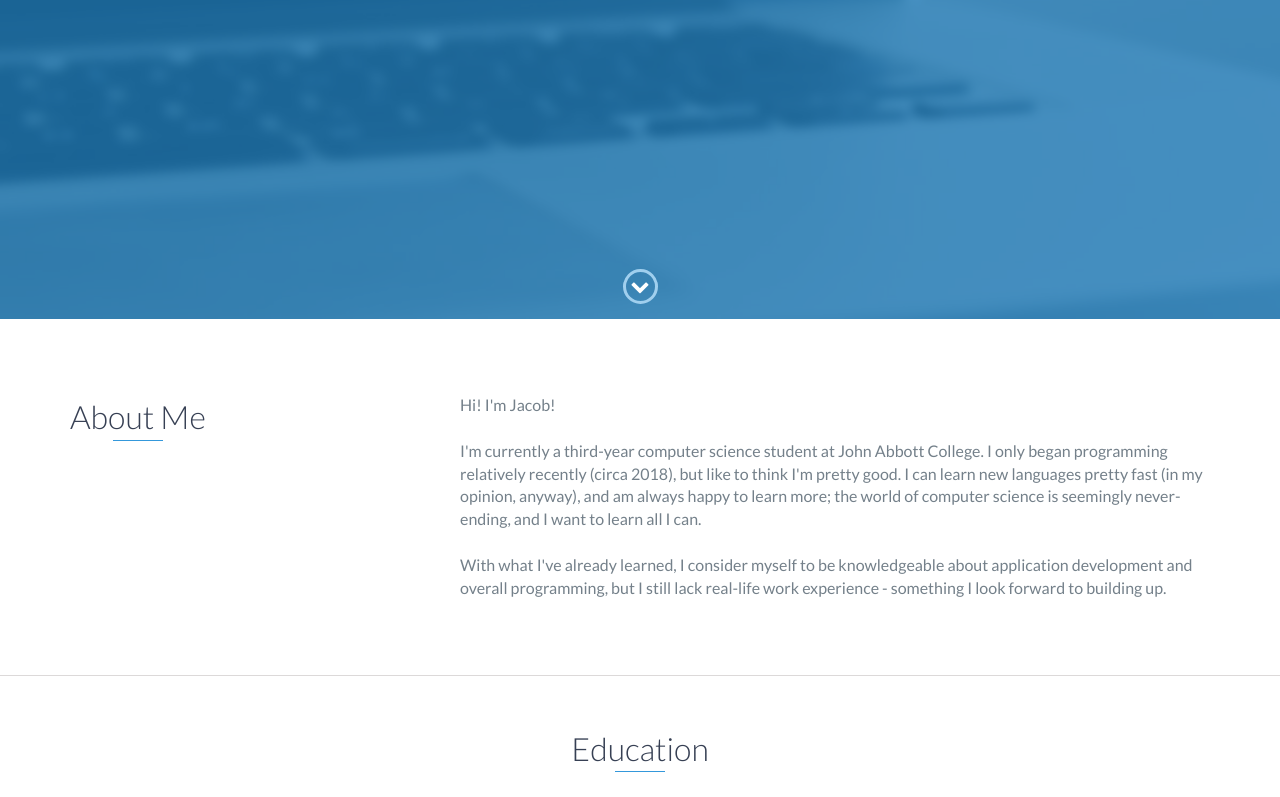
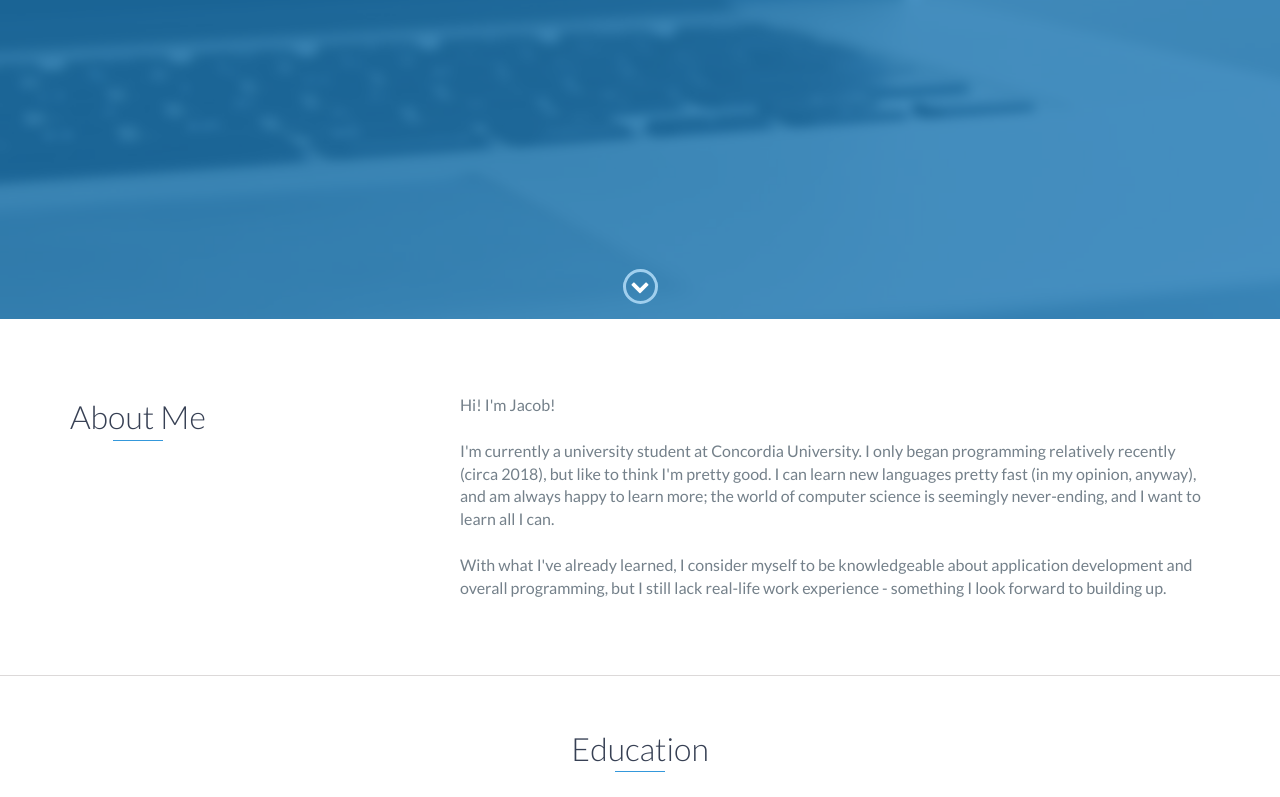
Before and after one commit to jacoblevy2002/jacoblevy2002.github.io, a website: page index.html in a window 1280 px wide. Shown: the part 481-1278 px from the top of the page. Drawn offline with nearby package versions, Linux system fonts and the light colour scheme.

Commit message:
updated intro

```diff
--- a/index.html
+++ b/index.html
@@ -69,7 +69,7 @@
                 </div>
                 <div class="col-md-8">
                     <p>
-                        Hi! I'm Jacob!<br/><br/>I'm currently a third-year computer science student at John Abbott College. I only began programming relatively recently (circa 2018), but like to think I'm pretty good. I can learn new languages pretty fast (in my opinion, anyway), and am always happy to learn more; the world of computer science is seemingly never-ending, and I want to learn all I can.<br/><br/>With what I've already learned, I consider myself to be knowledgeable about application development and overall programming, but I still lack real-life work experience - something I look forward to building up.
+                        Hi! I'm Jacob!<br/><br/>I'm currently a university student at Concordia University. I only began programming relatively recently (circa 2018), but like to think I'm pretty good. I can learn new languages pretty fast (in my opinion, anyway), and am always happy to learn more; the world of computer science is seemingly never-ending, and I want to learn all I can.<br/><br/>With what I've already learned, I consider myself to be knowledgeable about application development and overall programming, but I still lack real-life work experience - something I look forward to building up.
                     </p>
                 </div>
             </div>
```
